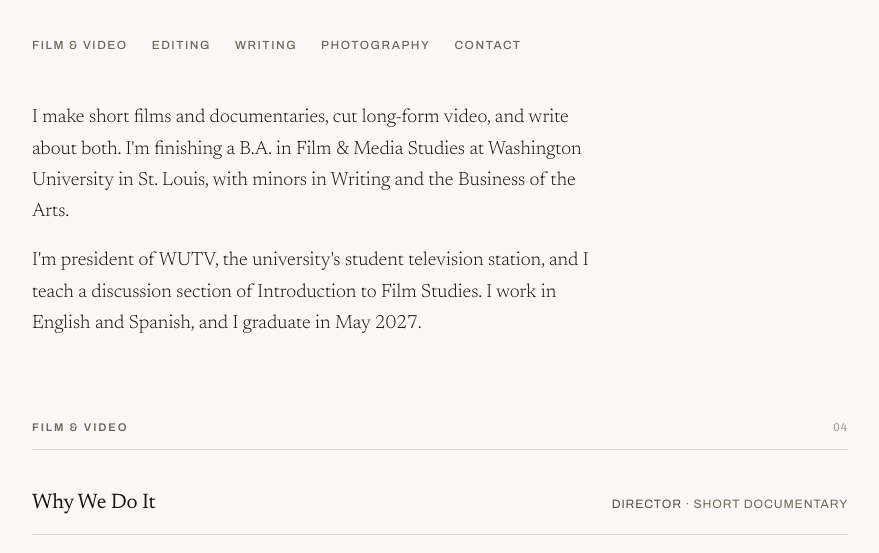
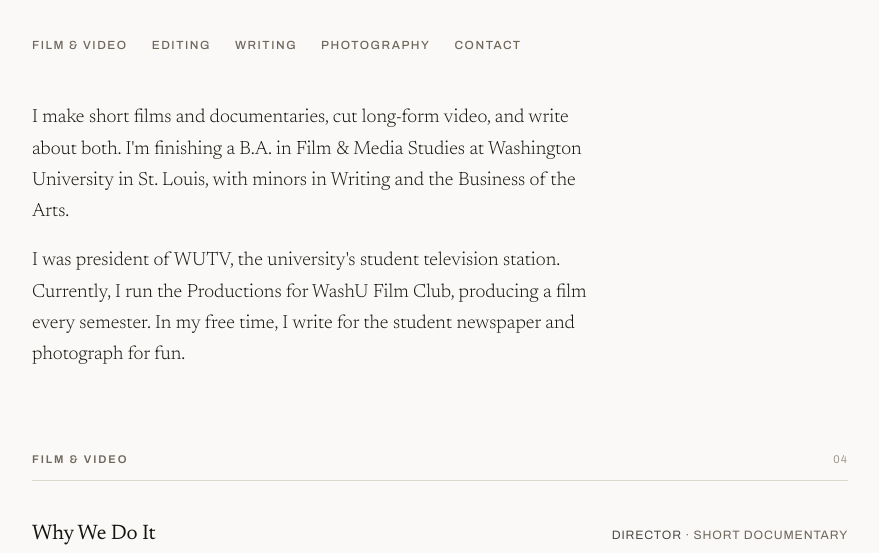
Before and after one commit to nicolebackals-sys/nicolebackals.github.io, a plain HTML site: page index.html in a window 1280 px wide. Shown: the part 227-780 px from the top of the page, without its empty margins (200-1079 px from the left). Drawn offline with Linux system fonts and the light colour scheme.

Commit message:
Update index.html

```diff
--- a/index.html
+++ b/index.html
@@ -273,9 +273,8 @@ figcaption{
     both. I'm finishing a B.A. in Film &amp; Media Studies at Washington University in St. Louis,
     with minors in Writing and the Business of the Arts.</p>
 
-    <p class="intro">I'm president of WUTV, the university's student television station, and I
-    teach a discussion section of Introduction to Film Studies. I work in English and Spanish, and
-    I graduate in May 2027.</p>
+    <p class="intro">I was president of WUTV, the university's student television station. Currently, I run the Productions for
+       WashU Film Club, producing a film every semester. In my free time, I write for the student newspaper and photograph for fun. </p>
   </header>
 
   <!-- =========================================================
```
